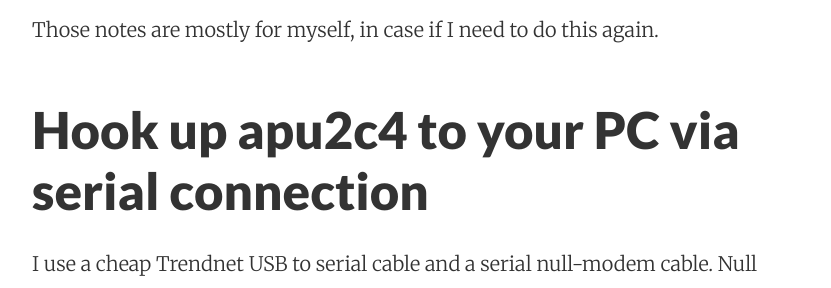
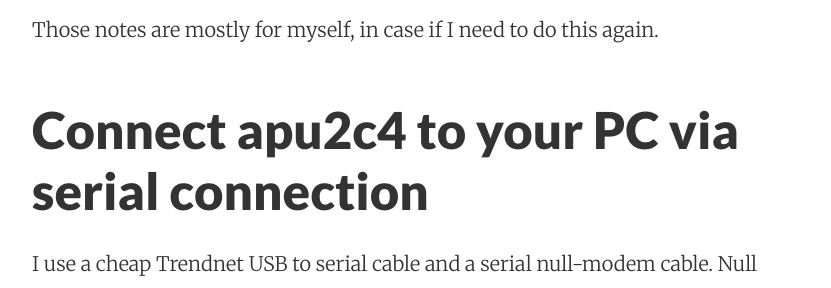
Before and after one commit to oboroc/oboroc.github.io, a Jekyll site: the page built from _posts/2019-03-11-pc-engines-apu2c4.md, in a window 1280 px wide and 900 px high, scrolled down 972 px. Shown: the part 161-449 px from the top of the window, without its empty margins (224-1055 px from the left). Built offline with Jekyll 4.4.1, drawn with Linux system fonts in a browser that asks for light colours.

Commit message:
Update 2019-03-11-pc-engines-apu2c4.md

```diff
--- a/_posts/2019-03-11-pc-engines-apu2c4.md
+++ b/_posts/2019-03-11-pc-engines-apu2c4.md
@@ -29,7 +29,7 @@ I will reuse an old OnHub router as wireless AP.
 Those notes are mostly for myself, in case if I need to do this again.
 
 
-## <a name="1"></a>Hook up apu2c4 to your PC via serial connection
+## <a name="1"></a>Connect apu2c4 to your PC via serial connection
 
 I use a cheap Trendnet USB to serial cable and a serial null-modem cable.
 Null modem cable should have a female DB-9 connector on both ends. Pin 2 goes to pin 3 on the other side.
```
